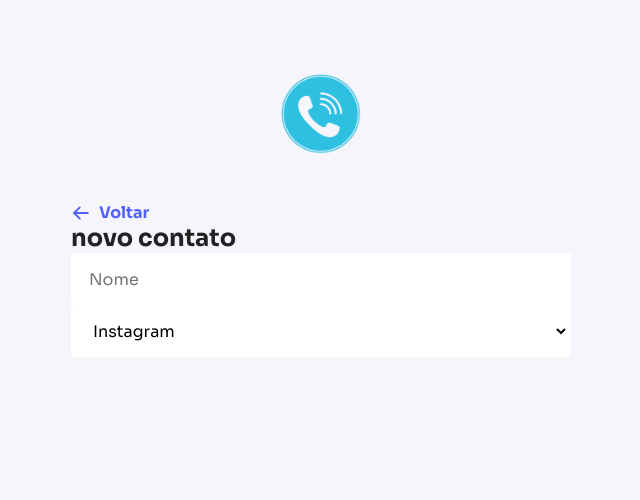
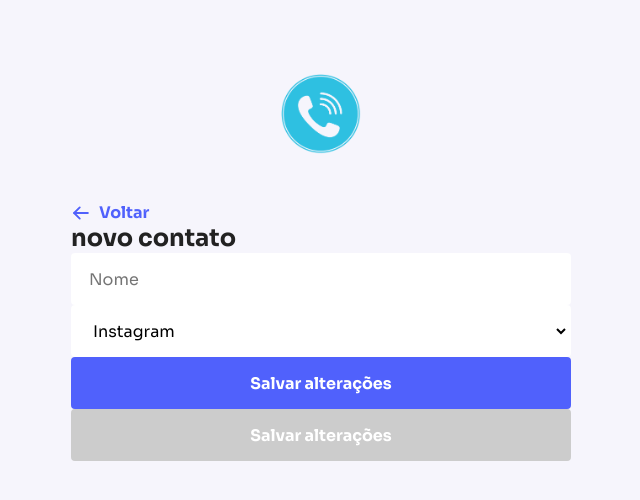
Before and after one commit to timabuntu/myContacts, a React (Vite) app: page /new in a window 1280 px wide. Shown: the top 500 px of the page, without its empty margins (319-959 px from the left). Built offline with nearby package versions, Linux system fonts and the light colour scheme.

Commit message:
feat: add main-button

```diff
--- a/src/pages/NewContact/index.jsx
+++ b/src/pages/NewContact/index.jsx
@@ -1,3 +1,4 @@
+import Button from '../../components/Button';
 import Input from '../../components/Input';
 import PageHeader from '../../components/PageHeader';
 import Select from '../../components/Select';
@@ -15,6 +16,9 @@ export default function NewContact() {
         <option value="123">Instagram</option>
         <option value="123">Instagram</option>
       </Select>
+
+      <Button type="button">Salvar alterações</Button>
+      <Button type="button" disabled>Salvar alterações</Button>
     </>
   );
 }
```
